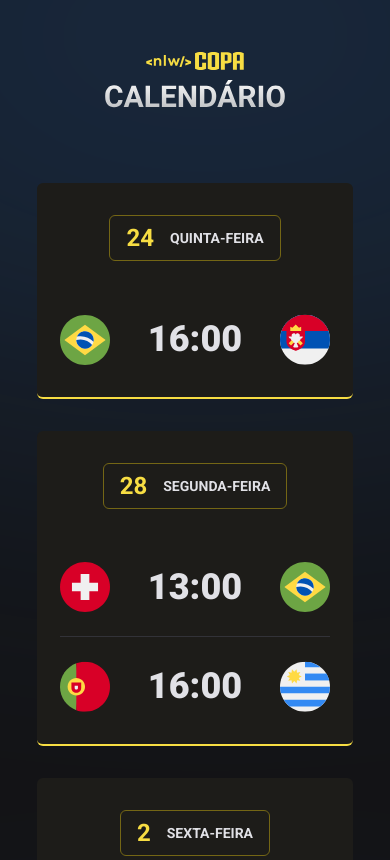
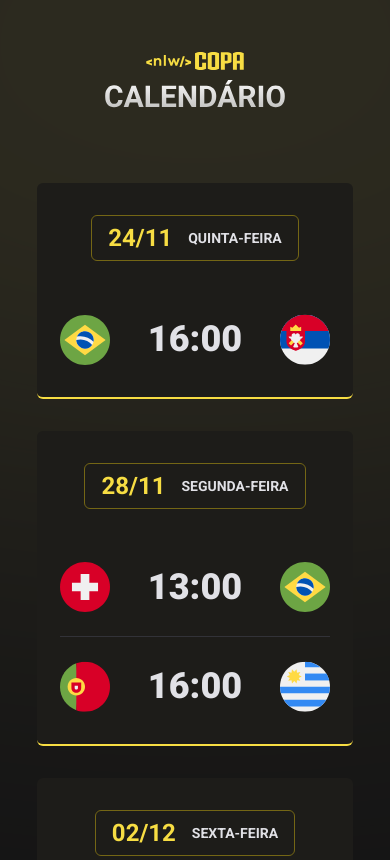
Before and after one commit to ViniciusOshima/NLW-COPA, a plain HTML site: page index.html in a window 390 px wide. Shown: the top 860 px of the page. Drawn offline with Linux system fonts and the light colour scheme.

Commit message:
FEAT dinamismo, animaçoes e responsividade

```diff
--- a/index.css
+++ b/index.css
@@ -2,6 +2,27 @@
   margin: 0;
   padding: 0;
   box-sizing: border-box;
+}
+
+:root {
+  --card-title-border-color: #746615;
+  --card-color-primary: #f7dd43;
+  --card-bg-color: #1d1c19;
+  --bg: url(./assets/bg-yellow.svg);
+}
+
+body.blue {
+  --card-title-border-color: #338af3;
+  --card-color-primary: #338af3;
+  --card-bg-color: #202024;
+  --bg: url(./assets/bg-blue.svg);
+}
+
+body.green {
+  --card-title-border-color: #047c3f;
+  --card-color-primary: #047c3f;
+  --card-bg-color: #1a1f1b;
+  --bg: url(./assets/bg-green.svg);
 }
 
 ul {
@@ -10,16 +31,18 @@ ul {
 
 body {
   background-color: #121214;
-  background-image: url(./assets/bg.svg);
-  background-position-x: center;
-  background-position-y: -715px;
+  background-image: var(--bg);
+  background-position: top center;
+  background-repeat: no-repeat;
+  background-size: cover;
 
   font-family: "Roboto", sans-serif;
 }
 
 #app {
   width: fit-content;
-  margin: 52px auto;
+  margin: auto;
+  padding-top: 52px;
 }
 
 header {
@@ -37,15 +60,15 @@ header {
   padding: 32px 23px;
   text-align: center;
 
-  background: #1d1c19;
+  background: var(--card-bg-color);
   border-radius: 6px;
-  border-bottom: 2px solid #f7dd43;
+  border-bottom: 2px solid var(--card-color-primary);
 }
 
 .card h2 {
   padding: 8px 16px;
   border-radius: 6px;
-  border: 1px solid #746615;
+  border: 1px solid var(--card-title-border-color);
 
   display: flex;
   justify-content: center;
@@ -91,3 +114,38 @@ header {
   line-height: 125%;
   color: #e1e1e6;
 }
+
+.card ul li img:hover,
+.card ul li strong:hover {
+  transform: scale(1.1);
+}
+
+.card h2,
+.card ul li img,
+.card ul li strong {
+  transition: transform 0.3s;
+}
+
+.card {
+  opacity: 0;
+  animation: appear 0.2s forwards;
+}
+
+@keyframes appear {
+  0% {
+    opacity: 0;
+    transform: translateY(-50px);
+  }
+
+  100% {
+    opacity: 1;
+  }
+}
+
+@media (min-width: 670px) {
+  #cards {
+    max-width: 670px;
+    flex-direction: row;
+    flex-wrap: wrap;
+  }
+}
--- a/index.html
+++ b/index.html
@@ -16,8 +16,13 @@
     <link rel="preconnect" href="https://fonts.gstatic.com" crossorigin />
   </head>
 
-  <body>
-    <div id="app"></div>
+  <body class="">
+    <div id="app">
+      <header>
+        <img src="./assets/logo.svg" alt="logo_nlw" />
+      </header>
+      <main id="cards"></main>
+    </div>
 
     <script src="./main.js"></script>
   </body>
--- a/main.js
+++ b/main.js
@@ -6,8 +6,10 @@ function createGame(player1, hour, player2) {
             </li>`
 }
 
+let delay = -0.3
 function createCard(date, day, games) {
-  return `<div class="card">
+  delay += 0.3
+  return `<div class="card" style= "animation-delay: ${delay}s">
           <h2>${date} <span>${day}</span></h2>
 
           <ul>
@@ -16,21 +18,12 @@ function createCard(date, day, games) {
         </div>`
 }
 
-document.querySelector("#app").innerHTML = `
-      <header>
-        <img src="./assets/logo.svg" alt="logo_nlw" />
-      </header>
-      <main id="cards">
-      ${createCard(24, "quinta-feira", createGame("brazil", "16:00", "servia"))}
-      ${createCard(
-        28,
-        "segunda-feira",
-        createGame("switzerland", "13:00", "brazil") +
-          createGame("portugal", "16:00", "uruguay")
-      )}
-      ${createCard(
-        02,
-        "sexta-feira",
-        createGame("brazil", "16:00", "cameroon")
-      )}
-      </main>`
+document.querySelector("#cards").innerHTML =
+  createCard("24/11", "quinta-feira", createGame("brazil", "16:00", "servia")) +
+  createCard(
+    "28/11",
+    "segunda-feira",
+    createGame("switzerland", "13:00", "brazil") +
+      createGame("portugal", "16:00", "uruguay")
+  ) +
+  createCard("02/12", "sexta-feira", createGame("brazil", "16:00", "cameroon"))
```
Also changed, not shown: assets/bg-blue.svg (added), assets/bg-green.svg (added), assets/bg-yellow.svg (added).
